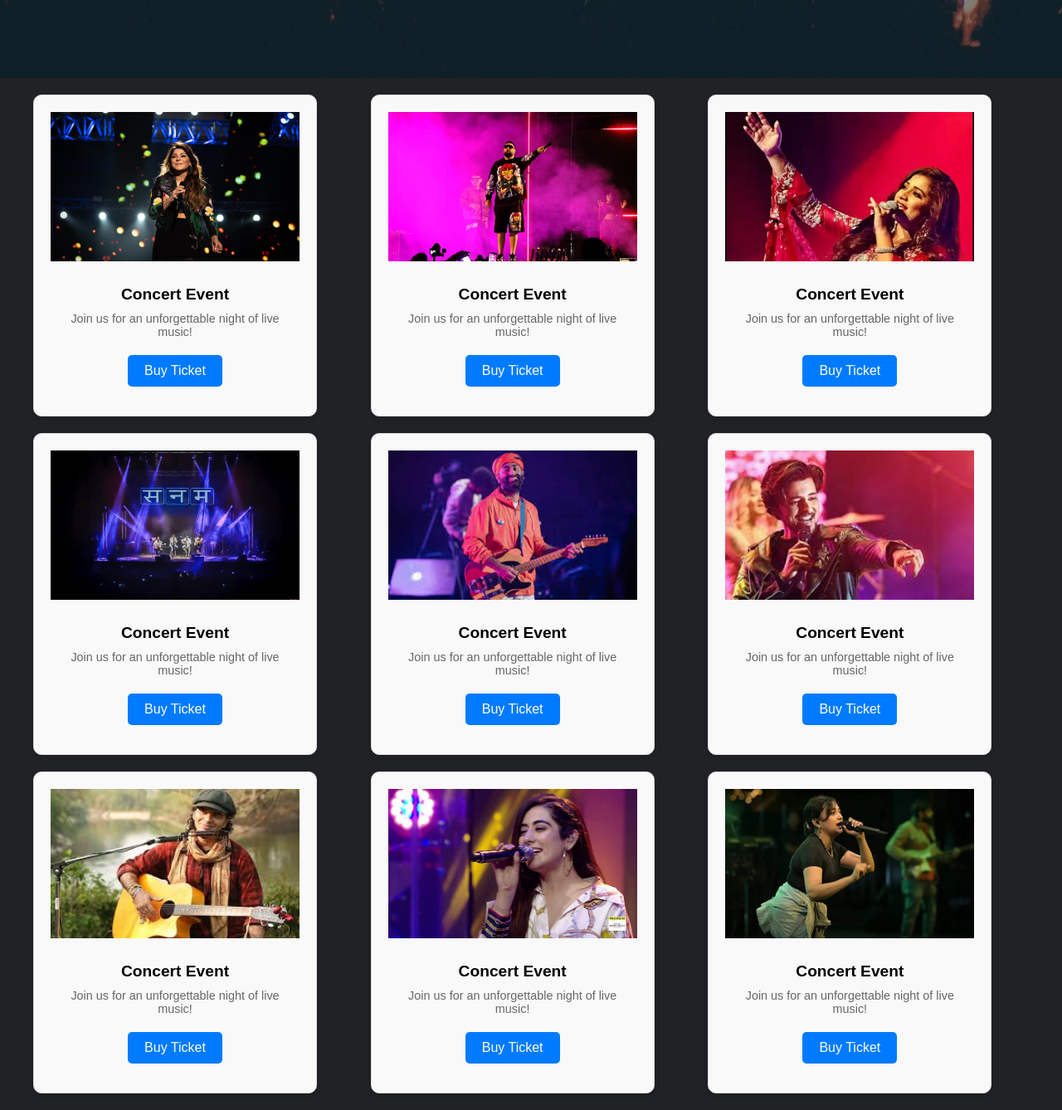
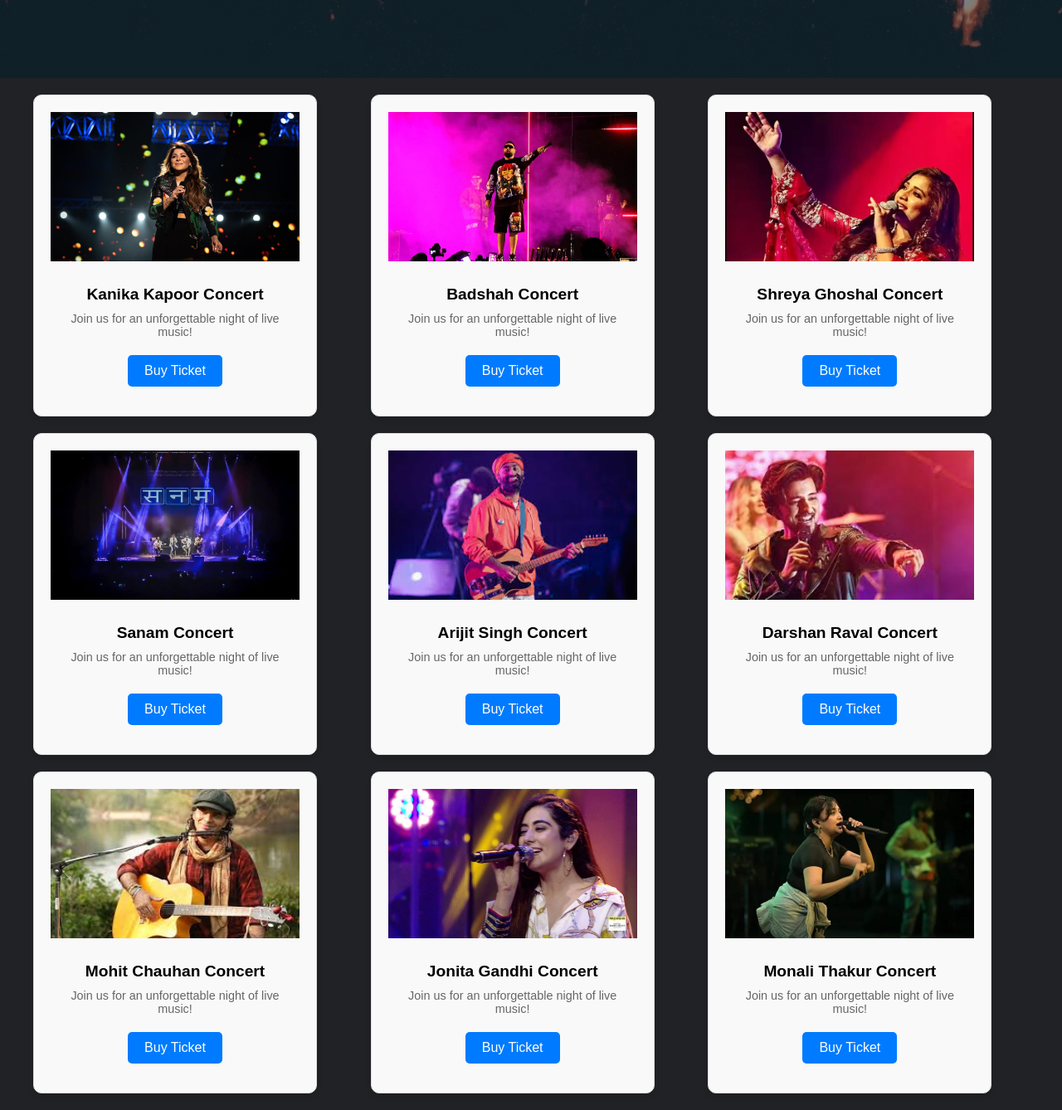
Before and after one commit to anc-bhrti/cryptopass, a React (Create React App) app: page / in a window 1280 px wide. Shown: the part 786-2124 px from the top of the page at 83% size. Built offline with nearby package versions, Linux system fonts and the light colour scheme.

Commit message:
just to merge with the changes in repo

```diff
--- a/package.json
+++ b/package.json
@@ -37,5 +37,8 @@
       "last 1 firefox version",
       "last 1 safari version"
     ]
+  },
+  "devDependencies": {
+    "tailwindcss": "^3.4.14"
   }
 }
--- a/src/components/MainContent.js
+++ b/src/components/MainContent.js
@@ -1,4 +1,5 @@
 import React from 'react';
+import { useNavigate } from 'react-router-dom';
 import Card from './Card';
 import kanikaKapoor from '../images/KanikaKapoor.jpg';
 import shreyaGhosal from '../images/shreyaGhosal.jpg';
@@ -10,84 +11,39 @@
 import mohitChauhan from '../images/mohitChauhan.jpeg';
 import monaliThakur from '../images/monaliThakur.jpg';
 import './MainContent.css';
-import concert from './Concert.js';
 
 const MainContent = () => {
+  const navigate = useNavigate();
+
+  const handleButtonClick = () => {
+    navigate('/event-detail');
+  };
+
+  const cardData = [
+    { image: kanikaKapoor, artist: "Kanika Kapoor" },
+    { image: badshah, artist: "Badshah" },
+    { image: shreyaGhosal, artist: "Shreya Ghoshal" },
+    { image: sanam, artist: "Sanam" },
+    { image: arijitSingh, artist: "Arijit Singh" },
+    { image: darshanRaval, artist: "Darshan Raval" },
+    { image: mohitChauhan, artist: "Mohit Chauhan" },
+    { image: jonitaGandhi, artist: "Jonita Gandhi" },
+    { image: monaliThakur, artist: "Monali Thakur" }
+  ];
+
   return (
     <div className="main-content">
-
-      <Card
-        className="cards"
-        title="Concert Event"
-        image={kanikaKapoor}
-        description="Join us for an unforgettable night of live music!"
-        buttonText="Buy Ticket"
-        onButtonClick={() => window.open(concert)}
-      />
-      <Card
-        className="cards"
-        title="Concert Event"
-        image={badshah}
-        description="Join us for an unforgettable night of live music!"
-        buttonText="Buy Ticket"
-        onButtonClick={() => window.open(concert)}
-      />
-      <Card
-        className="cards"
-        title="Concert Event"
-        image={shreyaGhosal}
-        description="Join us for an unforgettable night of live music!"
-        buttonText="Buy Ticket"
-        onButtonClick={() => window.open(concert)}
-      />
-      <Card
-        className="cards"
-        title="Concert Event"
-        image={sanam}
-        description="Join us for an unforgettable night of live music!"
-        buttonText="Buy Ticket"
-        onButtonClick={() => window.open(concert)}
-      />
-      <Card
-        className="cards"
-        title="Concert Event"
-        image={arijitSingh}
-        description="Join us for an unforgettable night of live music!"
-        buttonText="Buy Ticket"
-        onButtonClick={() => window.open(concert)}
-      />
-      <Card
-        className="cards"
-        title="Concert Event"
-        image={darshanRaval}
-        description="Join us for an unforgettable night of live music!"
-        buttonText="Buy Ticket"
-        onButtonClick={() => window.open(concert)}
-      />
-      <Card
-        className="cards"
-        title="Concert Event"
-        image={mohitChauhan}
-        description="Join us for an unforgettable night of live music!"
-        buttonText="Buy Ticket"
-        onButtonClick={() => window.open(concert)}
-      />
-      <Card
-        className="cards"
-        title="Concert Event"
-        image={jonitaGandhi}
-        description="Join us for an unforgettable night of live music!"
-        buttonText="Buy Ticket"
-        onButtonClick={() => window.open(concert)}
-      />
-      <Card
-        className="cards"
-        title="Concert Event"
-        image={monaliThakur}
-        description="Join us for an unforgettable night of live music!"
-        buttonText="Buy Ticket"
-        onButtonClick={() => window.open(concert)}
-      />
+      {cardData.map((card, index) => (
+        <Card
+          key={index}
+          className="cards"
+          title={`${card.artist} Concert`}
+          image={card.image}
+          description="Join us for an unforgettable night of live music!"
+          buttonText="Buy Ticket"
+          onButtonClick={handleButtonClick}
+        />
+      ))}
     </div>
   );
 }
```
Also changed, not shown: tailwind.config.js (added, +8 -0 lines), 1 other file (tests, documents, lock files or other folders).
